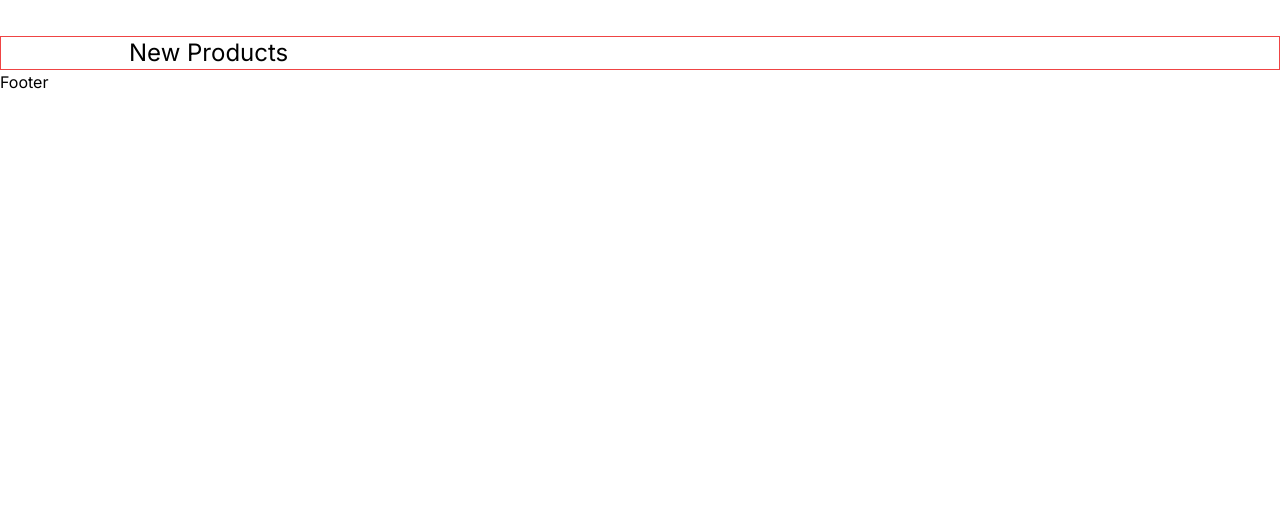
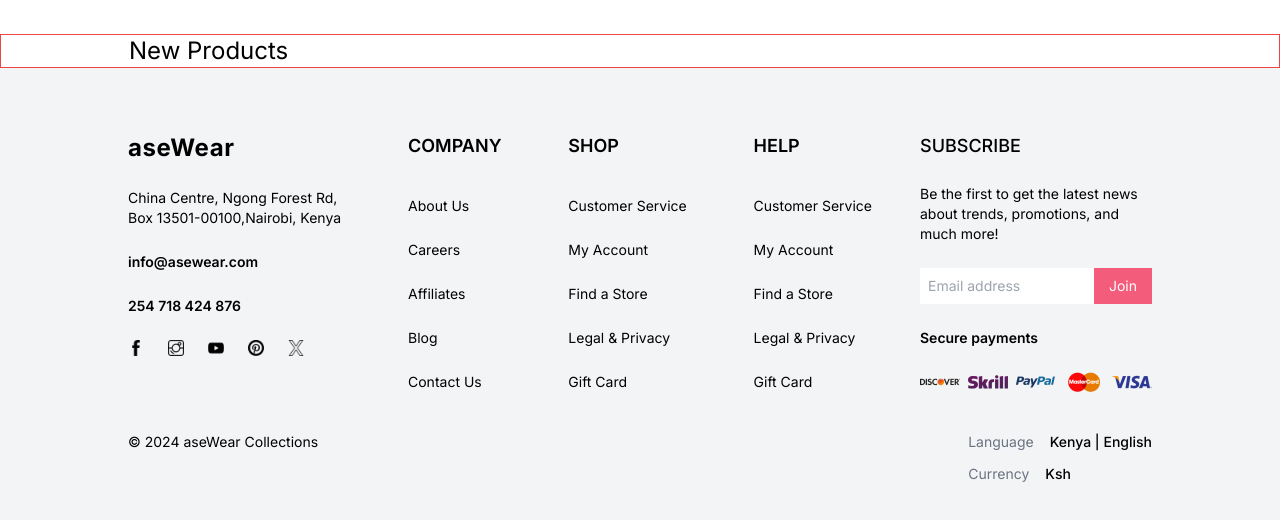
Before and after one commit to Ase020/ase-eStore, a Next.js app: page / in a window 1280 px wide. Shown: the part 1974-2494 px from the top of the page. Before the commit the page ends 2068 px from the top, so only its background shows below. Built offline with nearby package versions, Linux system fonts and the light colour scheme.

Commit message:
footer build

```diff
--- a/src/app/page.tsx
+++ b/src/app/page.tsx
@@ -9,7 +9,7 @@ const HomePage = () => {
         <ProductList />
       </div>
 
-      <div className="mt-8 md:mt-12 lg:mt-16 border-red">
+      <div className="mt-8 md:mt-12 lg:mt-16">
         <h1 className="text-2xl container-padding">Categories</h1>
         <CategoryList />
       </div>
--- a/src/components/Footer.tsx
+++ b/src/components/Footer.tsx
@@ -1,7 +1,136 @@
+import Image from "next/image";
+import Link from "next/link";
 import React from "react";
 
 function Footer() {
-  return <div>Footer</div>;
+  const date = new Date();
+  const year = date.getFullYear();
+  return (
+    <footer className="container-padding bg-gray-100 text-sm py-16">
+      <div className="flex flex-col md:flex-row justify-between gap-12">
+        <div className="w-full md:w-1/2 lg:w-1/4 flex flex-col gap-4 lg:gap-6">
+          <Link href="/">
+            <h3 className="text-2xl tracking-wide font-bold">aseWear</h3>
+          </Link>
+
+          <p className="">
+            China Centre, Ngong Forest Rd, Box 13501-00100,Nairobi, Kenya
+          </p>
+
+          <span className="font-semibold">info@asewear.com</span>
+
+          <span className="font-semibold">254 718 424 876</span>
+
+          <div className="flex gap-6">
+            <Image src="/facebook.png" alt="facebook" width={16} height={16} />
+            <Image
+              src="/instagram.png"
+              alt="instagram"
+              width={16}
+              height={16}
+            />
+            <Image src="/youtube.png" alt="youtube" width={16} height={16} />
+            <Image
+              src="/pinterest.png"
+              alt="pinterest"
+              width={16}
+              height={16}
+            />
+            <Image src="/x.png" alt="x" width={16} height={16} />
+          </div>
+        </div>
+
+        <div className="w-1/2 hidden lg:flex justify-between">
+          <div className="flex flex-col justify-between">
+            <h1 className="uppercase font-semibold text-lg">Company</h1>
+
+            <div className="flex flex-col gap-6">
+              <Link href="/">About Us</Link>
+              <Link href="/">Careers</Link>
+              <Link href="/">Affiliates</Link>
+              <Link href="/">Blog</Link>
+              <Link href="/">Contact Us</Link>
+            </div>
+          </div>
+
+          <div className="flex flex-col justify-between">
+            <h1 className="uppercase font-semibold text-lg">Shop</h1>
+
+            <div className="flex flex-col gap-6">
+              <Link href="/">Customer Service</Link>
+              <Link href="/">My Account</Link>
+              <Link href="/">Find a Store</Link>
+              <Link href="/">Legal & Privacy</Link>
+              <Link href="/">Gift Card</Link>
+            </div>
+          </div>
+
+          <div className="flex flex-col justify-between">
+            <h1 className="uppercase font-semibold text-lg">Help</h1>
+
+            <div className="flex flex-col gap-6">
+              <Link href="/">Customer Service</Link>
+              <Link href="/">My Account</Link>
+              <Link href="/">Find a Store</Link>
+              <Link href="/">Legal & Privacy</Link>
+              <Link href="/">Gift Card</Link>
+            </div>
+          </div>
+        </div>
+
+        <div className="w-full md:w-1/2 lg:w-1/4 flex flex-col gap-4 lg:gap-6">
+          <h1 className="font-medium text-lg">SUBSCRIBE</h1>
+
+          <p className="">
+            Be the first to get the latest news about trends, promotions, and
+            much more!
+          </p>
+
+          <form className="flex">
+            <input
+              type="email"
+              placeholder="Email address"
+              className="p-2 outline-none w-3/4"
+            />
+            <button type="submit" className="w-1/4 bg-red-primary text-white">
+              Join
+            </button>
+          </form>
+
+          <span className="font-semibold">Secure payments</span>
+
+          <div className="flex-between">
+            <Image src="/discover.png" alt="discover" width={40} height={20} />
+            <Image src="/skrill.png" alt="skrill" width={40} height={20} />
+            <Image src="/paypal.png" alt="paypal" width={40} height={20} />
+            <Image
+              src="/mastercard.png"
+              alt="mastercard"
+              width={40}
+              height={20}
+            />
+            <Image src="/visa.png" alt="visa" width={40} height={20} />
+          </div>
+        </div>
+      </div>
+
+      <div className="mt-10 flex items-center md:items-start justify-between flex-col md:flex-row gap-8">
+        <p className="">© {year} aseWear Collections</p>
+
+        <div className="flex flex-col gap-3">
+          <div className="flex gap-4">
+            <span className="text-gray-500">Language</span>
+            <span className="font-medium">Kenya | English</span>
+          </div>
+
+          <div className="flex gap-4">
+            <span className="text-gray-500">Currency</span>
+            <span className="font-medium">Ksh</span>
+          </div>
+        </div>
+      </div>
+    </footer>
+  );
 }
 
 export default Footer;
```
